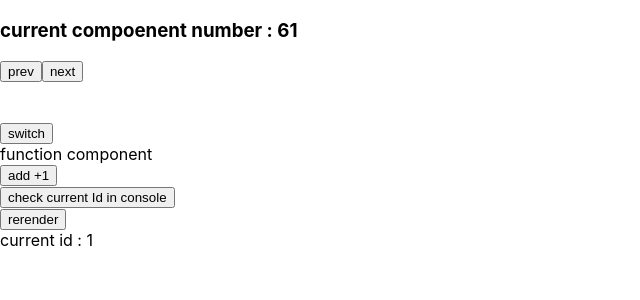
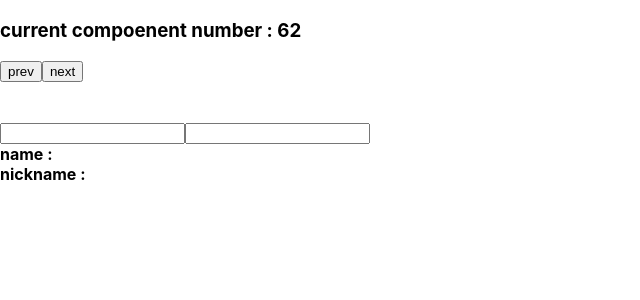
Before and after one commit to N0FreeLunch/React-function-component, a React (Create React App) app: page / in a window 1280 px wide. Shown: the top 300 px of the page, without its empty margins (0-640 px from the left). Built offline with nearby package versions, Linux system fonts and the light colour scheme.

Commit message:
custom hook

```diff
--- /dev/null
+++ b/src/component/62-customHook/Info.jsx
@@ -0,0 +1,29 @@
+import React from 'react';
+import useInputs from './useInputs';
+
+const Info = () => {
+  const [state, onChange] = useInputs({
+    name : '',
+    nickname : ''
+  });
+
+  const {name, nickname} = state;
+
+  return (
+    <div>
+      <div>
+        <input name="name" value={name} onChange={onChange} />
+        <input name="nickname" value={nickname} onChange={onChange} />
+      </div>
+      <div>
+        <b>name : </b> {name}
+      </div>
+      <div>
+        <b>nickname : </b> {nickname}
+      </div>
+    </div>
+  )
+}
+
+
+export default Info;
--- /dev/null
+++ b/src/component/62-customHook/useInputs.jsx
@@ -0,0 +1,17 @@
+import {useReducer} from 'react';
+
+function reducer(state, action) {
+  return {
+    ...state,
+    [action.name] : action.value
+  };
+}
+
+export default function useInputs(initialForm) {
+  const [state, dispatch] = useReducer(reducer, initialForm);
+  const onChange = e => {
+    dispatch(e.target);
+  }
+
+  return [state, onChange];
+}
--- a/src/componentList.jsx
+++ b/src/componentList.jsx
@@ -61,6 +61,7 @@ import Component58 from './component/58-useMemo/SwichingUseMemo.jsx';
 import Component59 from './component/59-useCallback/UseCallbackHook.jsx';
 import Component60 from './component/60-useRef/UseRefHook.jsx';
 import Component61 from './component/61-localVariableWithUseRef/ParentComponent.jsx';
+import Component62 from './component/62-customHook/Info.jsx';
 
 const componentList = [
   <Component01/>,
@@ -123,7 +124,8 @@ const componentList = [
   <Component58/>,
   <Component59/>,
   <Component60/>,
-  <Component61/>
+  <Component61/>,
+  <Component62/>
 ];
 
 export default componentList;
```
Also changed, not shown: src/component/62-customHook/description.md (added, +10 -0 lines).
